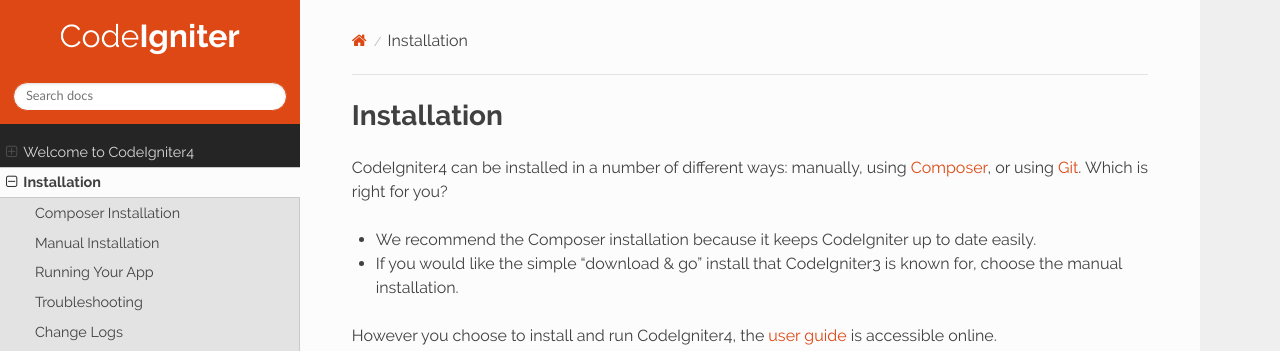
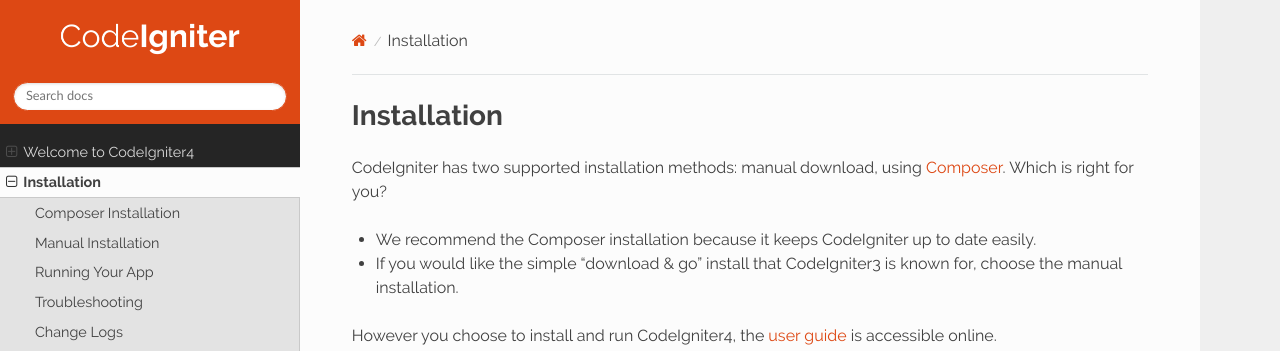
Before and after one commit to NEKOGET/ci4_user_guide_src, a Sphinx documentation site: the page built from source/installation/index.rst, in a window 1280 px wide and 900 px high. Shown: the top 351 px of the window. Built offline with Sphinx 7.4.7 and the Read the Docs theme 2.0.0, drawn with Linux system fonts in a browser that asks for light colours.

Commit message:
docs: remove git intatllation
It is not recommended.

```diff
--- a/source/installation/index.rst
+++ b/source/installation/index.rst
@@ -2,9 +2,8 @@
 Installation
 ############
 
-CodeIgniter4 can be installed in a number of different ways: manually,
-using `Composer <https://getcomposer.org>`_, or using
-`Git <https://git-scm.com/>`_.
+CodeIgniter has two supported installation methods: manual download,
+using `Composer <https://getcomposer.org>`_.
 Which is right for you?
 
 - We recommend the Composer installation because it keeps CodeIgniter up to date easily.
```
